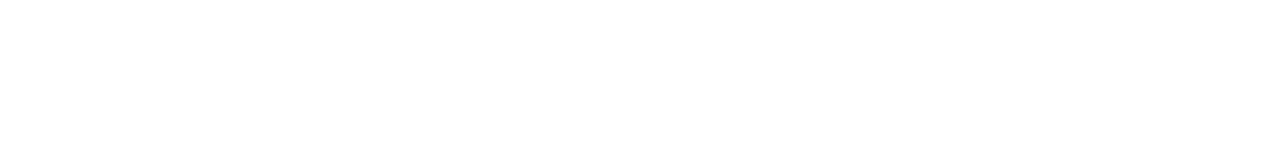
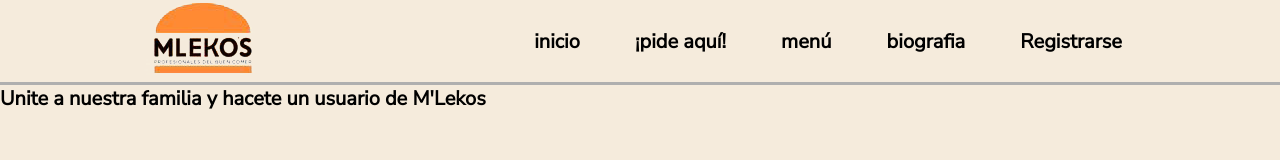
Before and after one commit to MateoCasillo/PreEntrega2-MateoCasillo, a plain HTML site: page paginas/registrarse.html in a window 1280 px wide. Drawn offline with Linux system fonts and the light colour scheme.

Commit message:
imagen mlekos registrarse

```diff
--- a/paginas/registrarse.html
+++ b/paginas/registrarse.html
@@ -0,0 +1,40 @@
+<!DOCTYPE html>
+<html lang="en">
+<head>
+    <meta charset="UTF-8">
+    <meta name="viewport" content="width=device-width, initial-scale=1.0">
+    <!-- CSS -->
+    <link rel="stylesheet" href="../css/estilos.css">
+    <title>M'lekos-registrarse</title>
+</head>
+<body>
+    <header>
+        <div class="logo">
+            <a href="../index.html">
+                <img class="logo-img" src="../assets/icons/mlekos-photoshop.png" alt="logo de la compañia">
+            </a>
+        </div>
+        <nav>
+            <ul class="estilo-links">
+                <li>
+                    <a href="../index.html">inicio</a>
+                </li>
+                <li>
+                    <a href="./pide-aqui.html">¡pide aquí!</a>
+                </li>
+                <li>
+                    <a href="./menu.html">menú</a>
+                </li>
+                <li>
+                    <a href="./biografia.html">biografia</a>
+                </li>
+                <li>
+                    <a href="./registrarse.html">Registrarse</a>
+                </li>
+            </ul>
+        </nav>
+    </header>
+    <h1>Unite a nuestra familia y hacete un usuario de M'Lekos</h1>
+
+</body>
+</html>
```
Also changed, not shown: index.html (+3 -0 lines), paginas/biografia.html (+3 -0 lines), paginas/menu.html (+3 -0 lines), paginas/pide-aqui.html (+3 -0 lines).
